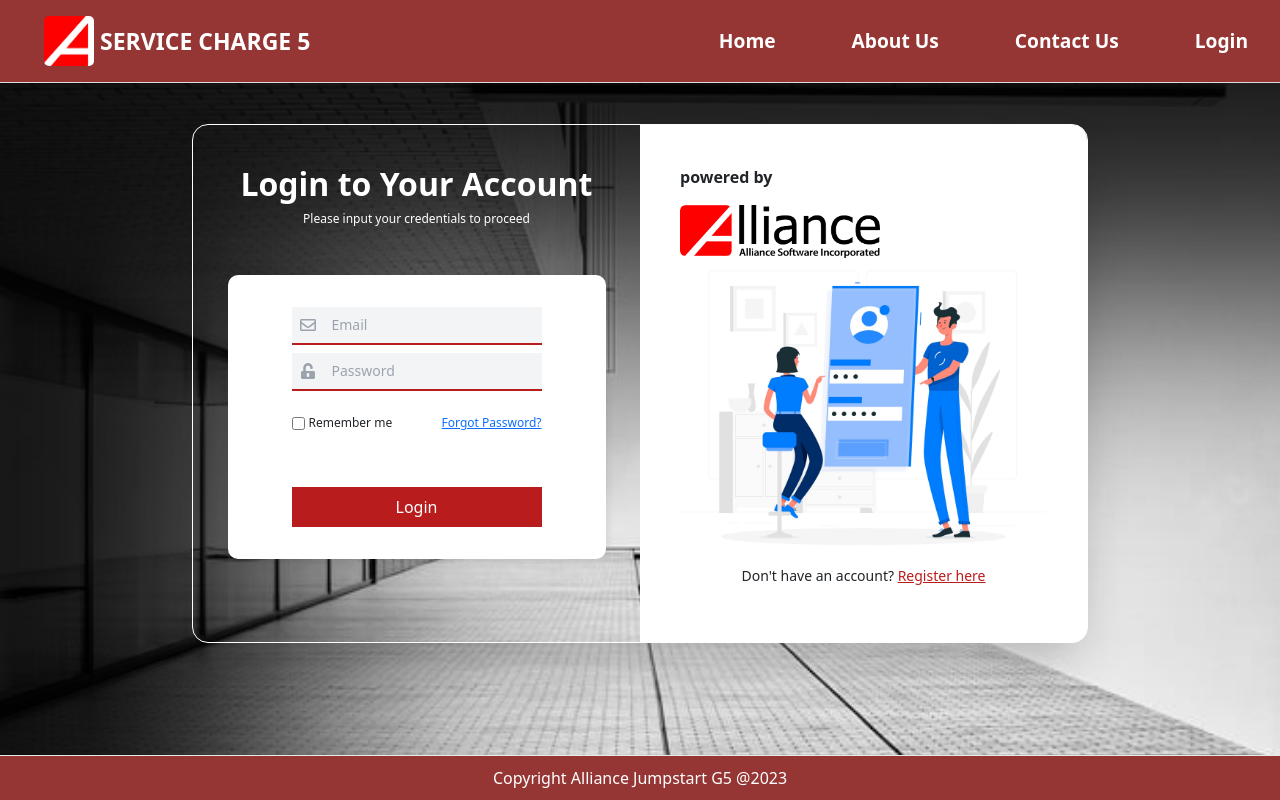
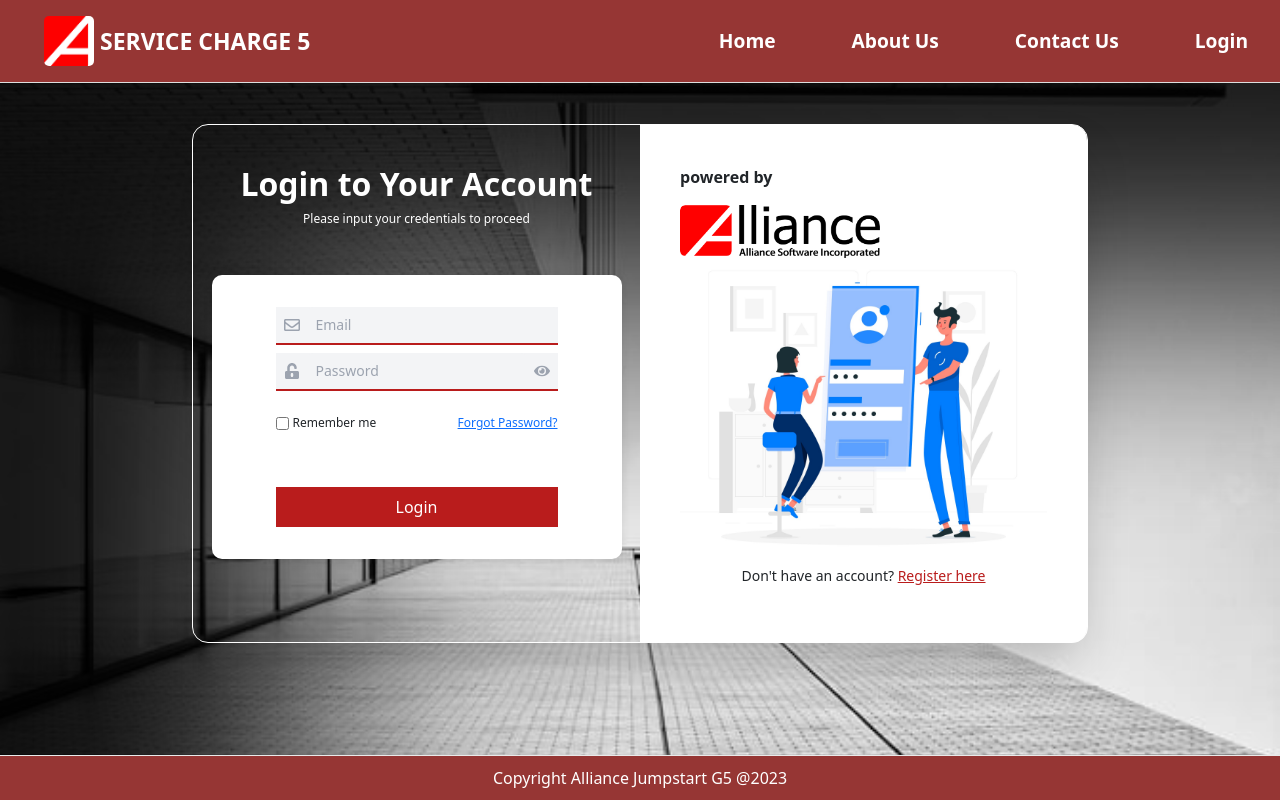
Before and after one commit to meme2k21/ServiceChargeApp, a Next.js app: page /login in a window 1280 px wide. Built offline with nearby package versions, Linux system fonts and the light colour scheme.

Commit message:
Added view or not view password

```diff
--- a/src/pages/login.js
+++ b/src/pages/login.js
@@ -1,5 +1,5 @@
 import React, { useContext, useState } from "react";
-import { FaLock, FaUserAlt } from "react-icons/fa";
+import { FaEye, FaEyeSlash, FaLock, FaUserAlt } from "react-icons/fa";
 import axios from "axios";
 import Head from "next/head";
 import { FaRegEnvelope, FaUnlockAlt } from "react-icons/fa";
@@ -13,11 +13,16 @@ const Login = () => {
   const [email, setEmail] = useState("");
   const [password, setPassword] = useState("");
   const [showModal, setShowModal] = useState(false);
+  const [showPassword, setShowPassword] = useState(false);
 
   const router = useRouter();
   const handleEmailChange = (event) => {
     setEmail(event.target.value);
   };
+
+  function handleShowPassword() {
+    setShowPassword(!showPassword);
+  }
 
   const handlePasswordChange = (event) => {
     setPassword(event.target.value);
@@ -119,13 +124,28 @@ const Login = () => {
                     <FaUnlockAlt className="text-gray-400 m-2" />
                     <input
                       required
-                      type="password"
                       name="password"
+                      type={showPassword ? "text" : "password"}
                       value={password}
                       onChange={handlePasswordChange}
                       placeholder="Password"
                       className="bg-gray-100 outline-none text-sm flex-1 border-hidden autofill:bg-black"
                     />
+                    <Link
+                      href="#"
+                      onClick={handleShowPassword}
+                      style={{
+                        background: "transparent",
+                        border: "none",
+                        outline: "none",
+                      }}
+                    >
+                      {showPassword ? (
+                        <FaEyeSlash className="text-gray-400 m-2" />
+                      ) : (
+                        <FaEye className="text-gray-400 m-2" />
+                      )}
+                    </Link>
                   </div>
                   <div className="flex justify-between w-full mb-5">
                     <label className="flex items-center text-xs">
```
